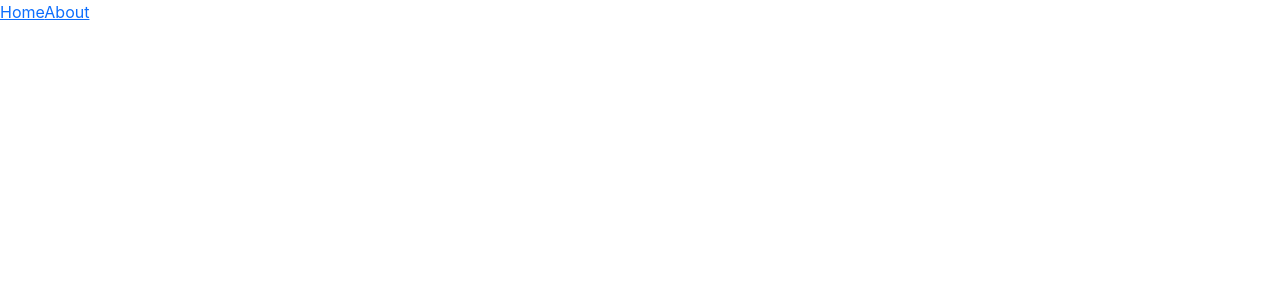
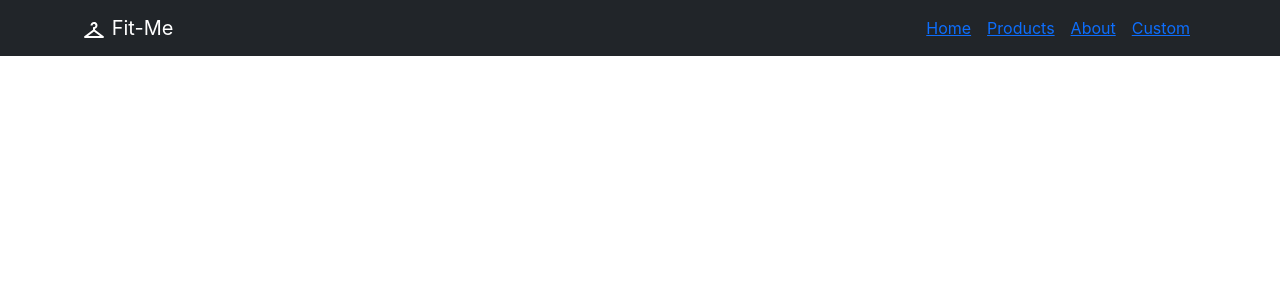
Before and after one commit to karinastha/customize-print, a React (Create React App) app: page /home in a window 1280 px wide. Before the commit this address had no page. Shown: the top 300 px of the page. Built offline with nearby package versions, Linux system fonts and the light colour scheme.

Commit message:
Route is working

```diff
--- a/src/App.js
+++ b/src/App.js
@@ -1,38 +1,38 @@
 // import './App.css';
-// import Header from "./components/Header/Header";
-// import Home from "./components/Home/Home";
-// import About from "./components/About/About";
-// import Product2 from "./components/Product/Product2";
-// import { Tshirt } from "./components/Custom/Tshirt";
+import Header from "./components/Header/Header";
+import Home from "./components/Home/Home";
+import About from "./components/About/About";
+import Product2 from "./components/Product/Product2";
+import {Tshirt} from "./components/Custom/Tshirt";
 
 
-import { Link, Routes, Route } from "react-router-dom";
+import { Routes, Route } from "react-router-dom";
 
 
-const Home = () => <div>hOME</div>;
-const About = () => <div>About</div>;
+// const Home = () => <div>hOME</div>;
+// const About = () => <div>About</div>;
 
 function App() {
   return (
     <div className="App">
 
+      {/*
+      <Link to="home">Home</Link>
+      <Link to="about">About</Link> */}
 
-      <Link to="home">Home</Link>
-      <Link to="about">About</Link>
+      {/* <Routes>
+        <Route path="/" element={<Home />} />
+        <Route path="/about" element={<About />} />
+      </Routes> */}
+      <Header />
 
       <Routes>
-        <Route exact path="/" component={Home} />
-        <Route path="about" component={About} />
+        <Route path="/" element={<Home />} />
+        <Route path="/about" element={<About />} />
+        <Route path='/product2' element={<Product2 />} />
+        <Route path='/tshirt' element={<Tshirt />} />
+
       </Routes>
-      {/* <Header /> */}
-
-      {/* <Switch>
-        <Route exact path='/' component={Home} /> */}
-      {/* <Route path='/about' component={About} /> */}
-      {/* <Route path='/about' component={Test} /> */}
-      {/* <Route path='/product2' component={Product2} /> */}
-      {/* <Route path='/product2' component={Dummy} />
-      </Switch> */}
       {/* <Home /> */}
       {/* <Product2 /> */}
       {/* <Tshirt /> */}
--- a/src/components/Header/Header.js
+++ b/src/components/Header/Header.js
@@ -20,14 +20,16 @@ function Header() {
           <Nav.Link> <Link to="/">  Home</Link> </Nav.Link>
           <Nav.Link> <Link to="/product2">Products </Link>  </Nav.Link>
           <Nav.Link ><Link to="/about"> About </Link>   </Nav.Link>
+          <Nav.Link ><Link to="/tshirt"> Custom </Link>   </Nav.Link>
+
           {/* <Nav.Link href="#homet"> Home  </Nav.Link>
           <Nav.Link href="#products">Products   </Nav.Link>
           <Nav.Link href="#about"> About    </Nav.Link> */}
-          <NavDropdown title="Customize Studio" id="collasible-nav-dropdown">
+          {/* <NavDropdown title="Customize Studio" id="collasible-nav-dropdown">
             <NavDropdown.Item href="#action/3.1"> T-shirt </NavDropdown.Item>
             <NavDropdown.Item href="#action/3.3"> Caps</NavDropdown.Item>
             <NavDropdown.Divider />
-          </NavDropdown>
+          </NavDropdown> */}
         </Nav>
       </Container>
     </Navbar>
```
